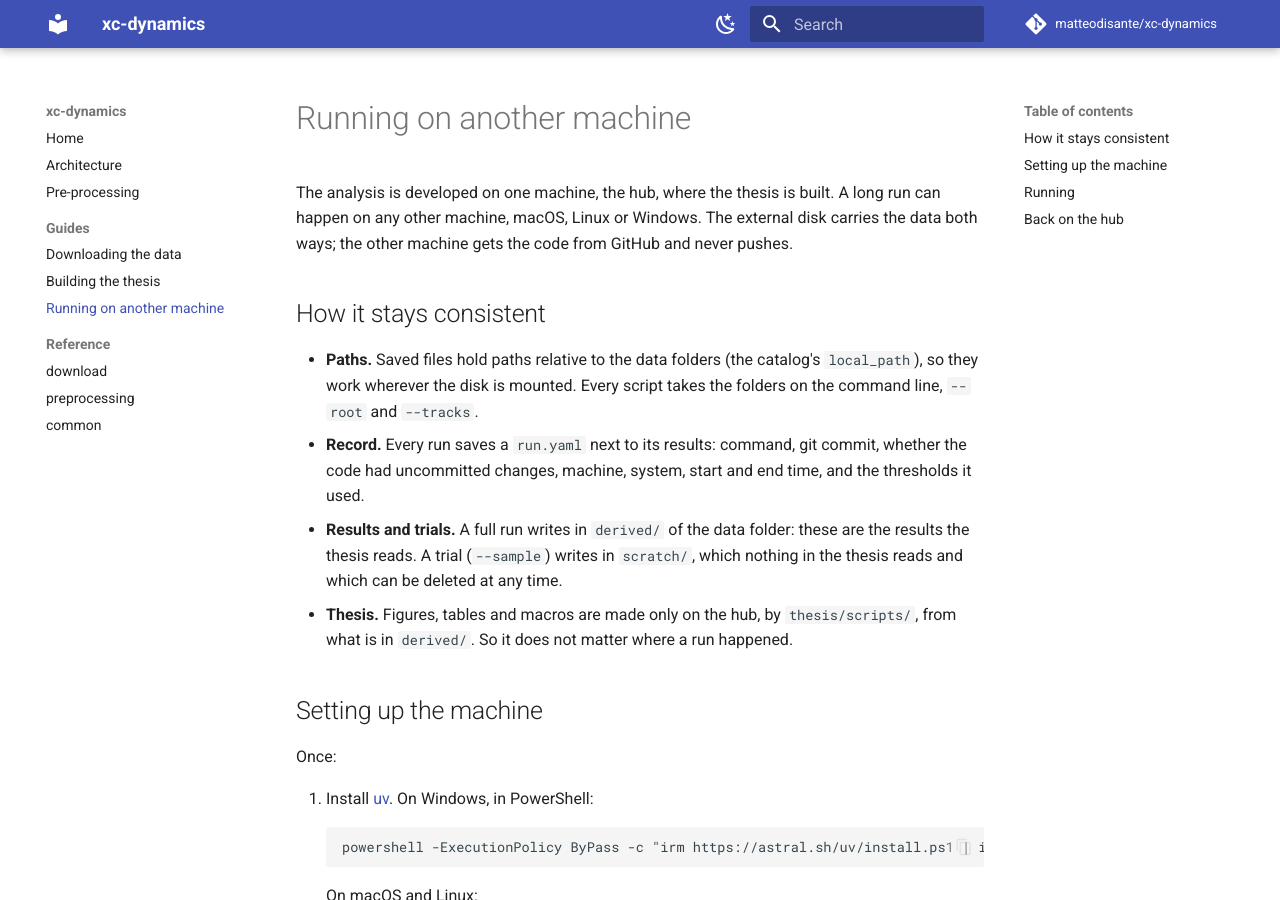
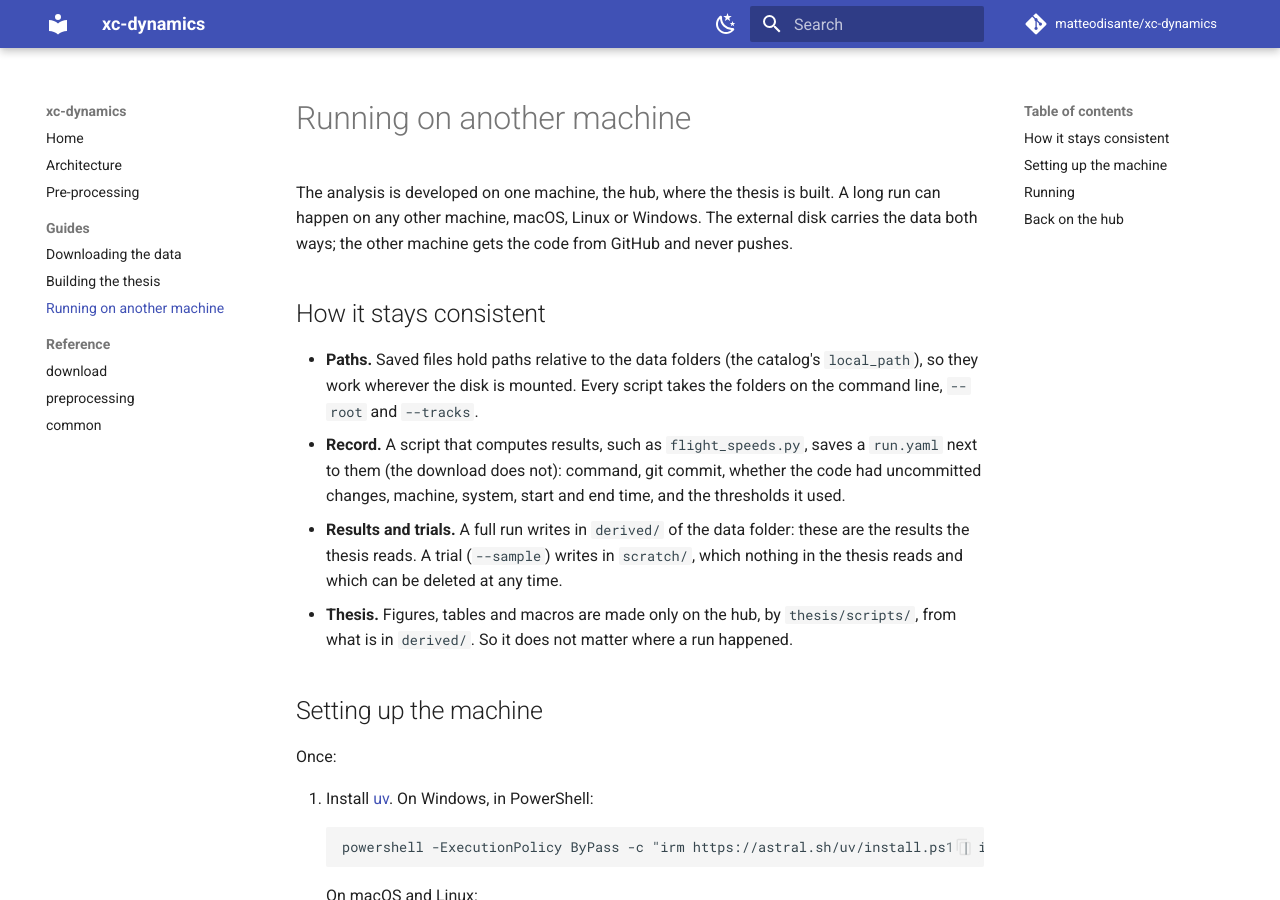
Before and after one commit to matteodisante/xc-dynamics, an MkDocs documentation site: the page built from docs/guides/other-machine.md, in a window 1280 px wide and 900 px high. Built offline with MkDocs 1.6.1 and Material for MkDocs 9.7.7, drawn with Linux system fonts in a browser that asks for light colours; comment, search, counter and statistics services are not loaded.

Commit message:
Correct two outdated statements in the docs
The data folder also holds the results, and only scripts that compute
results save a run.yaml.

Co-Authored-By: Claude Opus 5.5 <noreply@anthropic.com>

```diff
--- a/docs/guides/other-machine.md
+++ b/docs/guides/other-machine.md
@@ -9,7 +9,8 @@ data both ways; the other machine gets the code from GitHub and never pushes.
 - **Paths.** Saved files hold paths relative to the data folders (the catalog's
   `local_path`), so they work wherever the disk is mounted. Every script takes the
   folders on the command line, `--root` and `--tracks`.
-- **Record.** Every run saves a `run.yaml` next to its results: command, git commit,
+- **Record.** A script that computes results, such as `flight_speeds.py`, saves a
+  `run.yaml` next to them (the download does not): command, git commit,
   whether the code had uncommitted changes, machine, system, start and end time, and the
   thresholds it used.
 - **Results and trials.** A full run writes in `derived/` of the data folder: these are the
```
Also changed, not shown: docs/architecture.md (+1 -1 lines).
